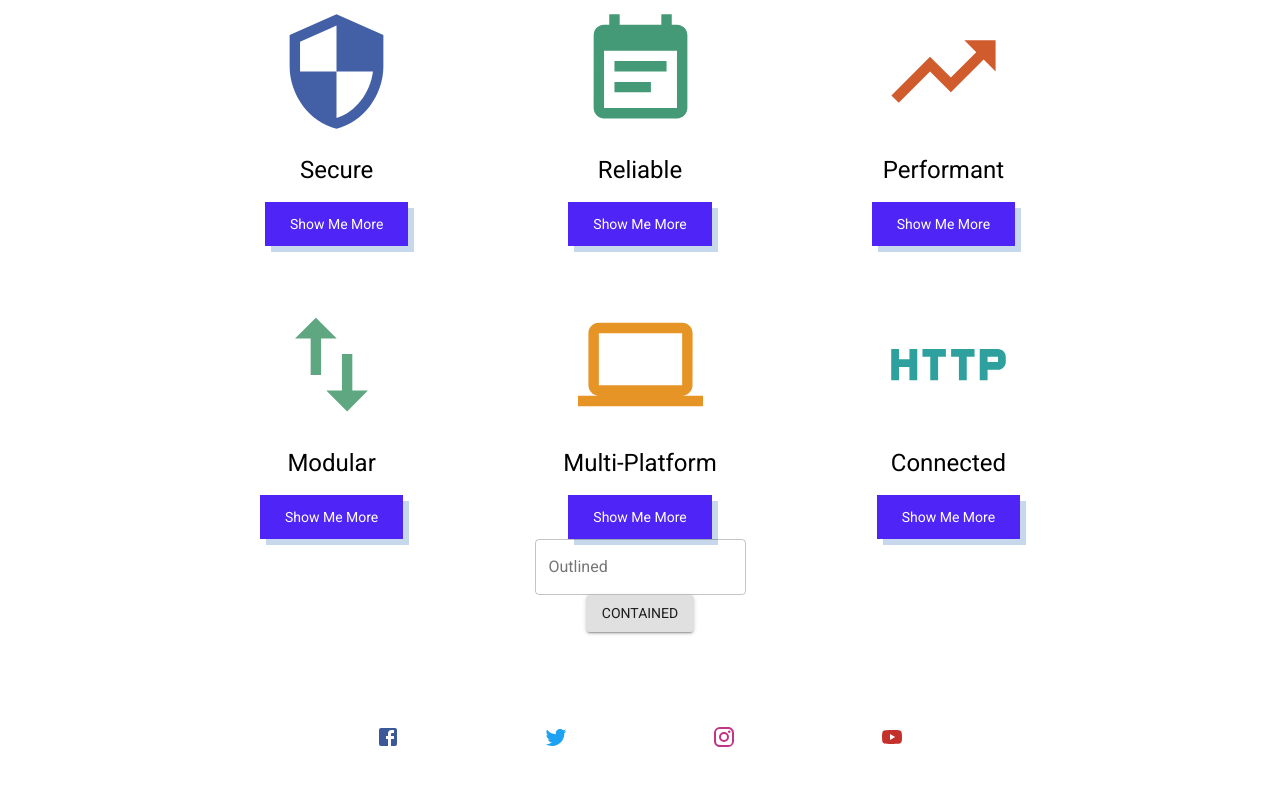
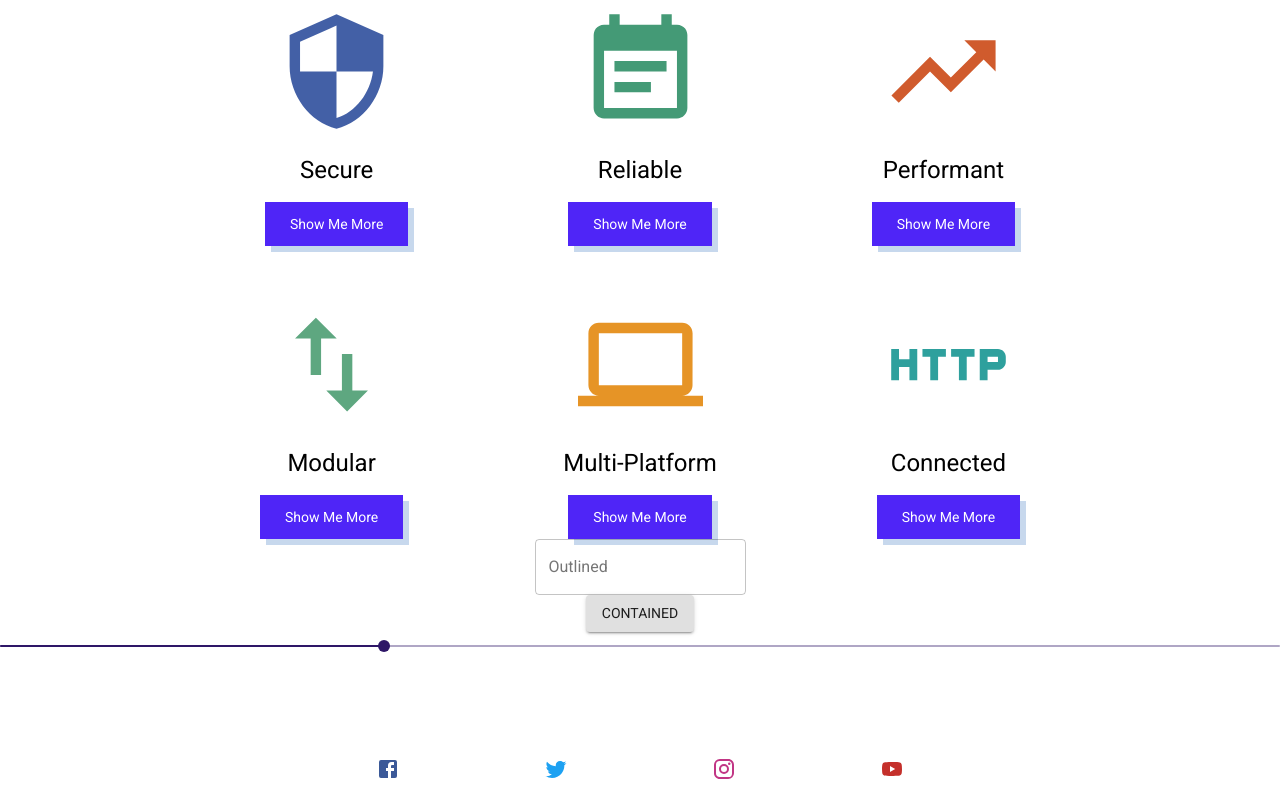
Before and after one commit to isaksc2/Before-Effects, a React (Create React App) app in the folder React/my-app/: page / in a window 1280 px wide. Shown: the part 481-1281 px from the top of the page. Before the commit the page ends 1249 px from the top, so only its background shows below. Built offline with nearby package versions, Linux system fonts and the light colour scheme.

Commit message:
slider working

```diff
--- a/React/my-app/src/components/PlayerContainer.js
+++ b/React/my-app/src/components/PlayerContainer.js
@@ -1,6 +1,6 @@
 import React from 'react'
 import { Text } from 'react';
-import { Button, TextField, Divider } from '@material-ui/core';
+import { Button, TextField, Slider } from '@material-ui/core';
 import { Component, View } from 'react';
 import { makeStyles, withStyles } from '@material-ui/core/styles';
 
@@ -28,7 +28,8 @@ class PlayerContainer extends Component {
     constructor(props) {
         super(props);
         this.state = {
-            player: []
+            player: [],
+            videoDivide: 50,
         };
         this._onReady = this._onReady.bind(this);
         this.clickPause = this.clickPause.bind(this);
@@ -50,6 +51,10 @@ class PlayerContainer extends Component {
         });
     }
 
+    slided() {
+
+    }
+
     // render
     render() {
         //const classes = styles();
@@ -61,11 +66,14 @@ class PlayerContainer extends Component {
                     <div className={classes.childDiv}>
                         <YouTube videoId="SgbF2WRkwgM" onReady={this._onReady} />
                     </div>
-                    <div className={classes.childDiv} style={{ clipPath: "polygon(50% 0%, 50% 100%, 100% 100%, 100% 0%)" }} >
+                    <div className={classes.childDiv} style={{ clipPath: "polygon(" + this.state.videoDivide + "% 0%, " + this.state.videoDivide + "% 100%, 100% 100%, 100% 0%)" }} >
                         <YouTube videoId="fAoRpLbJSVU" onReady={this._onReady} />
                     </div>
                 </div>
                 <Button variant="contained" onClick={this.clickPause}>Contained</Button>
+                <Slider defaultValue={30} onChange={(e, val) => this.setState({ videoDivide: val })} >
+
+                </Slider>
             </div>
         )
     }
```
